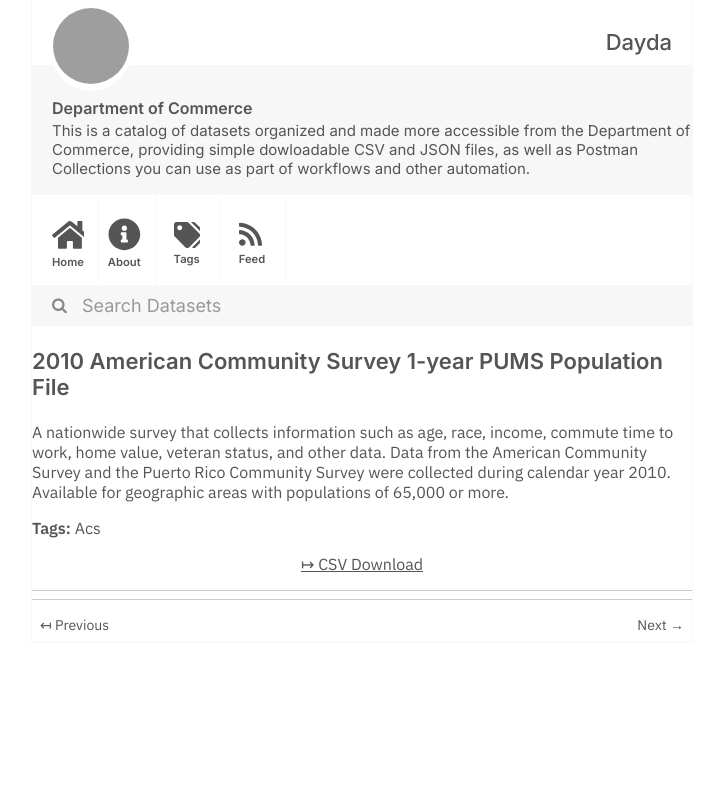
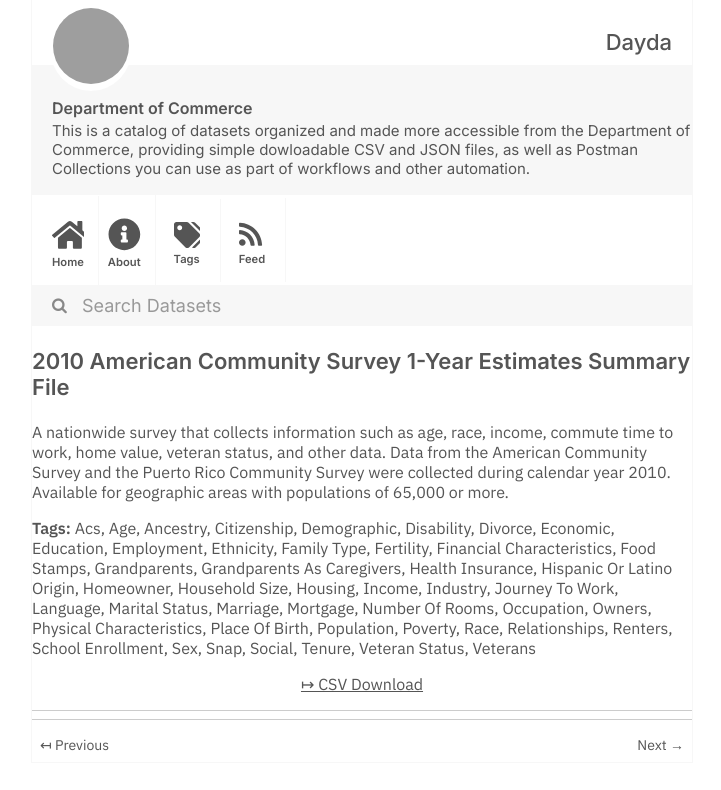
Before and after one commit to dayda-entities/department-of-commerce, a Jekyll site: the page built from _posts/2020-11-12-2010-american-community-survey.md, in a window 1280 px wide, cut to the strip 0-790 px from the top of the page. Shown: the whole strip, without its empty margins (278-999 px from the left). Built offline with Jekyll 4.4.1, drawn with Linux system fonts in a browser that asks for light colours; grey boxes are pictures that could not be loaded.

Commit message:
Publish Data

```diff
--- a/_posts/2020-11-12-2010-american-community-survey.md
+++ b/_posts/2020-11-12-2010-american-community-survey.md
@@ -1,13 +1,60 @@
 ---
-title: 2010 American Community Survey 1-year PUMS Population File
-created: '2020-11-12T14:45:29.255701'
-modified: '2021-03-11T05:39:49.169172'
+title: 2010 American Community Survey 1-Year Estimates Summary File
+created: '2020-11-12T14:45:27.877020'
+modified: '2021-03-11T05:39:49.158666'
 state: active
 type: dataset
 tags:
   - Acs
-groups: []
-csv_url: 'http://www2.census.gov/acs2010_1yr/pums/csv_pus.zip'
+  - Age
+  - Ancestry
+  - Citizenship
+  - Demographic
+  - Disability
+  - Divorce
+  - Economic
+  - Education
+  - Employment
+  - Ethnicity
+  - Family Type
+  - Fertility
+  - Financial Characteristics
+  - Food Stamps
+  - Grandparents
+  - Grandparents As Caregivers
+  - Health Insurance
+  - Hispanic Or Latino Origin
+  - Homeowner
+  - Household Size
+  - Housing
+  - Income
+  - Industry
+  - Journey To Work
+  - Language
+  - Marital Status
+  - Marriage
+  - Mortgage
+  - Number Of Rooms
+  - Occupation
+  - Owners
+  - Physical Characteristics
+  - Place Of Birth
+  - Population
+  - Poverty
+  - Race
+  - Relationships
+  - Renters
+  - School Enrollment
+  - Sex
+  - Snap
+  - Social
+  - Tenure
+  - Veteran Status
+  - Veterans
+groups:
+  - Older Adults Health Data Collection
+csv_url: >-
+  http://www2.census.gov/acs2010_1yr/summaryfile/2010_ACSSF_All_In_1_Giant_File(Experienced-Users-Only)/All_Geographies.zip
 json_url: ''
 layout: post
 
```
